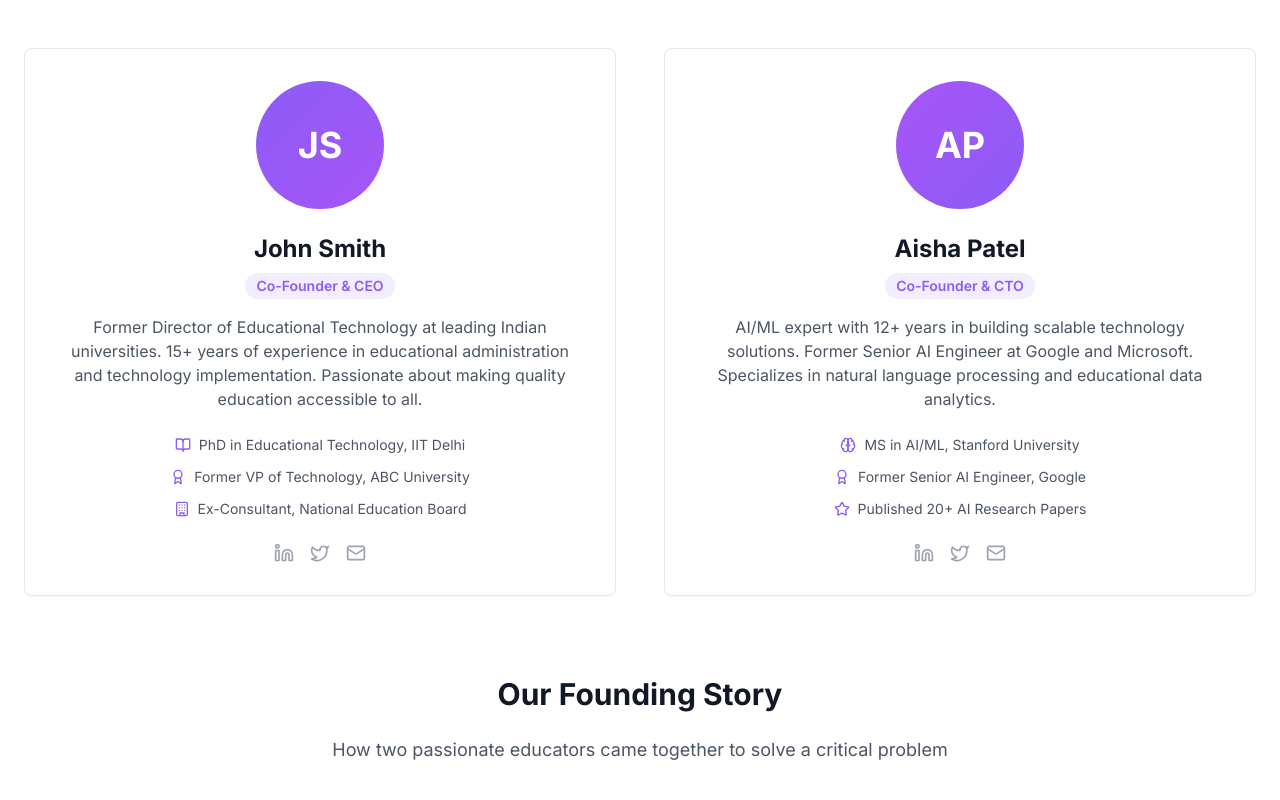
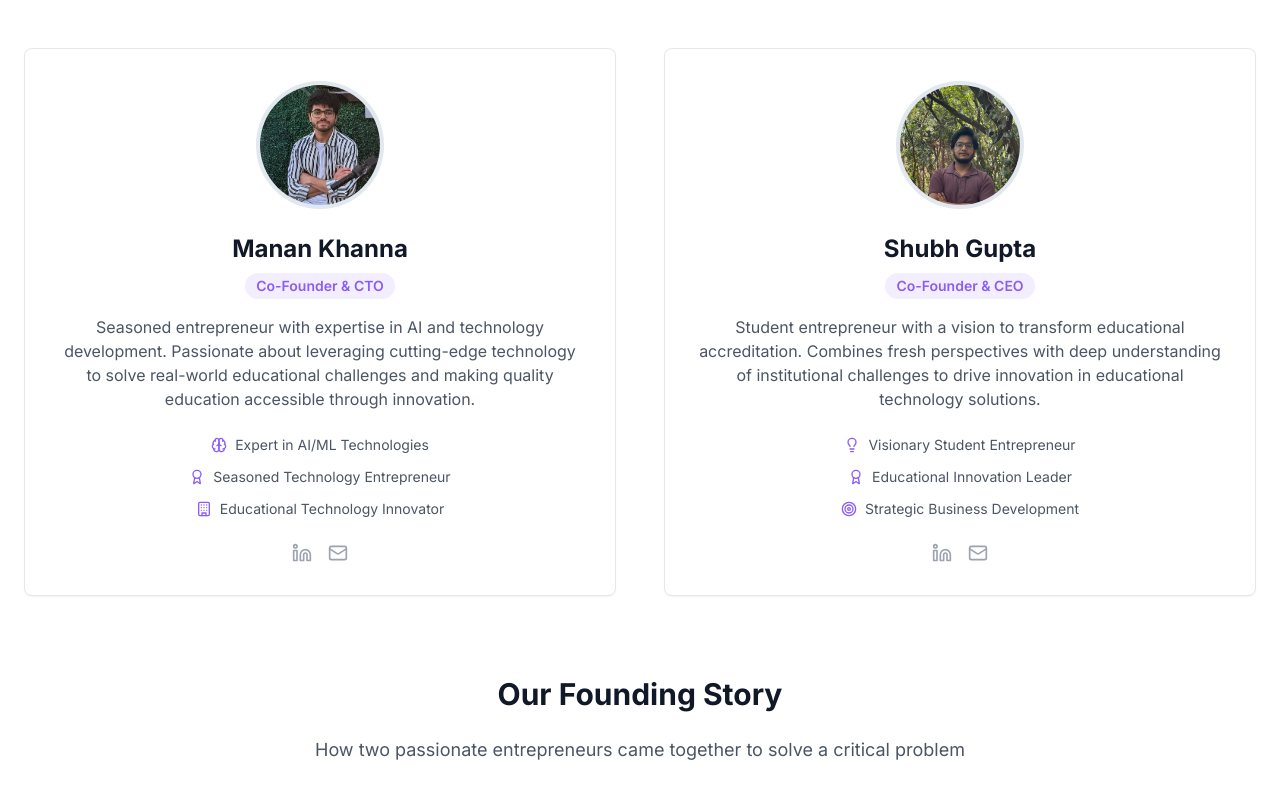
Before and after one commit to prathamhanda/dbuck-website-public, a React (Vite) app: page / in a window 1280 px wide. Shown: the part 3500-4300 px from the top of the page. Built offline with nearby package versions, Linux system fonts and the light colour scheme.

Commit message:
Add team member photos and details
Added co-founder and CEO/CTO photos and contact details to the founders section.

```diff
--- a/src/pages/Index.tsx
+++ b/src/pages/Index.tsx
@@ -1,3 +1,4 @@
+
 import { Button } from "@/components/ui/button";
 import { Card, CardContent } from "@/components/ui/card";
 import { Input } from "@/components/ui/input";
@@ -384,42 +385,43 @@ const Index = () => {
 
           {/* Founders Grid */}
           <div className="grid lg:grid-cols-2 gap-8 lg:gap-12 mb-12 sm:mb-16 lg:mb-20">
-            {/* Founder 1 */}
+            {/* Founder 1 - CTO */}
             <Card className="border-gray-200 hover:border-dbuck-primary/30 transition-all duration-300 hover:shadow-xl group animate-fade-in-left">
               <CardContent className="p-6 sm:p-8">
                 <div className="flex flex-col items-center text-center">
-                  <div className="w-24 h-24 sm:w-28 sm:h-28 lg:w-32 lg:h-32 bg-gradient-to-br from-dbuck-primary to-dbuck-secondary rounded-full mb-4 sm:mb-6 flex items-center justify-center group-hover:scale-105 transition-transform duration-300">
-                    <span className="text-white text-2xl sm:text-3xl lg:text-4xl font-bold">JS</span>
+                  <div className="w-24 h-24 sm:w-28 sm:h-28 lg:w-32 lg:h-32 rounded-full mb-4 sm:mb-6 overflow-hidden group-hover:scale-105 transition-transform duration-300 border-4 border-gradient-to-br from-dbuck-primary to-dbuck-secondary">
+                    <img
+                      src="/lovable-uploads/0458df05-12e8-45b2-bc1f-ce60ac445444.png"
+                      alt="Manan Khanna"
+                      className="w-full h-full object-cover"
+                    />
                   </div>
-                  <h3 className="text-xl sm:text-2xl font-bold text-gray-900 mb-2">John Smith</h3>
-                  <Badge className="bg-dbuck-primary/10 text-dbuck-primary mb-4 text-xs sm:text-sm">Co-Founder & CEO</Badge>
+                  <h3 className="text-xl sm:text-2xl font-bold text-gray-900 mb-2">Manan Khanna</h3>
+                  <Badge className="bg-dbuck-primary/10 text-dbuck-primary mb-4 text-xs sm:text-sm">Co-Founder & CTO</Badge>
                   <p className="text-sm sm:text-base text-gray-600 mb-4 sm:mb-6 leading-relaxed">
-                    Former Director of Educational Technology at leading Indian universities.
-                    15+ years of experience in educational administration and technology implementation.
-                    Passionate about making quality education accessible to all.
+                    Seasoned entrepreneur with expertise in AI and technology development.
+                    Passionate about leveraging cutting-edge technology to solve real-world educational challenges
+                    and making quality education accessible through innovation.
                   </p>
                   <div className="space-y-2 sm:space-y-3 w-full mb-4 sm:mb-6">
                     <div className="flex items-center justify-center space-x-2">
-                      <BookOpen className="h-3 w-3 sm:h-4 sm:w-4 text-dbuck-primary" />
-                      <span className="text-xs sm:text-sm text-gray-600">PhD in Educational Technology, IIT Delhi</span>
+                      <Brain className="h-3 w-3 sm:h-4 sm:w-4 text-dbuck-primary" />
+                      <span className="text-xs sm:text-sm text-gray-600">Expert in AI/ML Technologies</span>
                     </div>
                     <div className="flex items-center justify-center space-x-2">
                       <Award className="h-3 w-3 sm:h-4 sm:w-4 text-dbuck-primary" />
-                      <span className="text-xs sm:text-sm text-gray-600">Former VP of Technology, ABC University</span>
+                      <span className="text-xs sm:text-sm text-gray-600">Seasoned Technology Entrepreneur</span>
                     </div>
                     <div className="flex items-center justify-center space-x-2">
                       <Building className="h-3 w-3 sm:h-4 sm:w-4 text-dbuck-primary" />
-                      <span className="text-xs sm:text-sm text-gray-600">Ex-Consultant, National Education Board</span>
+                      <span className="text-xs sm:text-sm text-gray-600">Educational Technology Innovator</span>
                     </div>
                   </div>
                   <div className="flex space-x-4">
-                    <a href="#" className="text-gray-400 hover:text-dbuck-primary transition-colors">
+                    <a href="https://www.linkedin.com/in/manan-khanna-323162258/" target="_blank" rel="noopener noreferrer" className="text-gray-400 hover:text-dbuck-primary transition-colors">
                       <Linkedin className="h-4 w-4 sm:h-5 sm:w-5" />
                     </a>
-                    <a href="#" className="text-gray-400 hover:text-dbuck-primary transition-colors">
-                      <Twitter className="h-4 w-4 sm:h-5 sm:w-5" />
-                    </a>
-                    <a href="#" className="text-gray-400 hover:text-dbuck-primary transition-colors">
+                    <a href="mailto:manan@dbuck.in" className="text-gray-400 hover:text-dbuck-primary transition-colors">
                       <Mail className="h-4 w-4 sm:h-5 sm:w-5" />
                     </a>
                   </div>
@@ -427,42 +429,43 @@ const Index = () => {
               </CardContent>
             </Card>
 
-            {/* Founder 2 */}
+            {/* Founder 2 - CEO */}
             <Card className="border-gray-200 hover:border-dbuck-primary/30 transition-all duration-300 hover:shadow-xl group animate-fade-in-right">
               <CardContent className="p-6 sm:p-8">
                 <div className="flex flex-col items-center text-center">
-                  <div className="w-24 h-24 sm:w-28 sm:h-28 lg:w-32 lg:h-32 bg-gradient-to-br from-dbuck-secondary to-dbuck-primary rounded-full mb-4 sm:mb-6 flex items-center justify-center group-hover:scale-105 transition-transform duration-300">
-                    <span className="text-white text-2xl sm:text-3xl lg:text-4xl font-bold">AP</span>
+                  <div className="w-24 h-24 sm:w-28 sm:h-28 lg:w-32 lg:h-32 rounded-full mb-4 sm:mb-6 overflow-hidden group-hover:scale-105 transition-transform duration-300 border-4 border-gradient-to-br from-dbuck-secondary to-dbuck-primary">
+                    <img
+                      src="/lovable-uploads/a70748cc-0f04-40a3-9b66-883c10bd7467.png"
+                      alt="Shubh Gupta"
+                      className="w-full h-full object-cover"
+                    />
                   </div>
-                  <h3 className="text-xl sm:text-2xl font-bold text-gray-900 mb-2">Aisha Patel</h3>
-                  <Badge className="bg-dbuck-primary/10 text-dbuck-primary mb-4 text-xs sm:text-sm">Co-Founder & CTO</Badge>
+                  <h3 className="text-xl sm:text-2xl font-bold text-gray-900 mb-2">Shubh Gupta</h3>
+                  <Badge className="bg-dbuck-primary/10 text-dbuck-primary mb-4 text-xs sm:text-sm">Co-Founder & CEO</Badge>
                   <p className="text-sm sm:text-base text-gray-600 mb-4 sm:mb-6 leading-relaxed">
-                    AI/ML expert with 12+ years in building scalable technology solutions.
-                    Former Senior AI Engineer at Google and Microsoft. Specializes in natural language
-                    processing and educational data analytics.
+                    Student entrepreneur with a vision to transform educational accreditation.
+                    Combines fresh perspectives with deep understanding of institutional challenges
+                    to drive innovation in educational technology solutions.
                   </p>
                   <div className="space-y-2 sm:space-y-3 w-full mb-4 sm:mb-6">
                     <div className="flex items-center justify-center space-x-2">
-                      <Brain className="h-3 w-3 sm:h-4 sm:w-4 text-dbuck-primary" />
-                      <span className="text-xs sm:text-sm text-gray-600">MS in AI/ML, Stanford University</span>
+                      <Lightbulb className="h-3 w-3 sm:h-4 sm:w-4 text-dbuck-primary" />
+                      <span className="text-xs sm:text-sm text-gray-600">Visionary Student Entrepreneur</span>
                     </div>
                     <div className="flex items-center justify-center space-x-2">
                       <Award className="h-3 w-3 sm:h-4 sm:w-4 text-dbuck-primary" />
-                      <span className="text-xs sm:text-sm text-gray-600">Former Senior AI Engineer, Google</span>
+                      <span className="text-xs sm:text-sm text-gray-600">Educational Innovation Leader</span>
                     </div>
                     <div className="flex items-center justify-center space-x-2">
-                      <Star className="h-3 w-3 sm:h-4 sm:w-4 text-dbuck-primary" />
-                      <span className="text-xs sm:text-sm text-gray-600">Published 20+ AI Research Papers</span>
+                      <Target className="h-3 w-3 sm:h-4 sm:w-4 text-dbuck-primary" />
+                      <span className="text-xs sm:text-sm text-gray-600">Strategic Business Development</span>
                     </div>
                   </div>
                   <div className="flex space-x-4">
-                    <a href="#" className="text-gray-400 hover:text-dbuck-primary transition-colors">
+                    <a href="https://www.linkedin.com/in/shubh-gupta-b525b0259/" target="_blank" rel="noopener noreferrer" className="text-gray-400 hover:text-dbuck-primary transition-colors">
                       <Linkedin className="h-4 w-4 sm:h-5 sm:w-5" />
                     </a>
-                    <a href="#" className="text-gray-400 hover:text-dbuck-primary transition-colors">
-                      <Twitter className="h-4 w-4 sm:h-5 sm:w-5" />
-                    </a>
-                    <a href="#" className="text-gray-400 hover:text-dbuck-primary transition-colors">
+                    <a href="mailto:shubhgupta@dbuck.in" className="text-gray-400 hover:text-dbuck-primary transition-colors">
                       <Mail className="h-4 w-4 sm:h-5 sm:w-5" />
                     </a>
                   </div>
@@ -474,27 +477,27 @@ const Index = () => {
           {/* Founding Story */}
           <div className="text-center mb-10 sm:mb-12 lg:mb-16 animate-fade-in-up">
             <h3 className="text-2xl sm:text-3xl font-bold text-gray-900 mb-4 sm:mb-6">Our Founding Story</h3>
-            <p className="text-base sm:text-lg text-gray-600 mb-6 sm:mb-8">How two passionate educators came together to solve a critical problem</p>
+            <p className="text-base sm:text-lg text-gray-600 mb-6 sm:mb-8">How two passionate entrepreneurs came together to solve a critical problem</p>
           </div>
           <div className="bg-white rounded-2xl sm:rounded-3xl p-6 sm:p-8 lg:p-12 shadow-lg animate-scale-in border border-gray-100">
             <div className="prose prose-lg max-w-none text-gray-600">
               <p className="text-lg sm:text-xl leading-relaxed mb-4 sm:mb-6">
                 The idea for DBuck was born during a chance meeting at an education technology conference in Bangalore.
-                John, frustrated by the manual and error-prone accreditation processes he witnessed as a university administrator,
-                met Aisha, who had been exploring applications of AI in educational assessment.
+                Shubh, frustrated by the manual and error-prone accreditation processes he witnessed as a student entrepreneur,
+                met Manan, who had been exploring applications of AI in educational assessment.
               </p>
               <p className="text-sm sm:text-base leading-relaxed mb-4 sm:mb-6">
                 "We realized that thousands of institutions across India were struggling with the same challenges,"
-                recalls John. "The accreditation process was not just time-consuming and expensive, but it was also
+                recalls Shubh. "The accreditation process was not just time-consuming and expensive, but it was also
                 preventing many deserving institutions from achieving the recognition they deserved."
               </p>
               <p className="text-sm sm:text-base leading-relaxed mb-4 sm:mb-6">
-                Aisha adds, "The technology existed to solve these problems. What was missing was a solution specifically
+                Manan adds, "The technology existed to solve these problems. What was missing was a solution specifically
                 designed for the Indian education system, with deep understanding of local requirements and challenges."
               </p>
               <p className="text-sm sm:text-base leading-relaxed">
                 Today, DBuck serves over 10,000 institutions across India, helping them save time, reduce costs,
-                and achieve better accreditation outcomes. But for John and Aisha, the real satisfaction comes from
+                and achieve better accreditation outcomes. But for Shubh and Manan, the real satisfaction comes from
                 knowing that they're helping improve the quality of education for millions of students.
               </p>
             </div>
```
Also changed, not shown: public/lovable-uploads/0458df05-12e8-45b2-bc1f-ce60ac445444.png (added), public/lovable-uploads/a70748cc-0f04-40a3-9b66-883c10bd7467.png (added).
